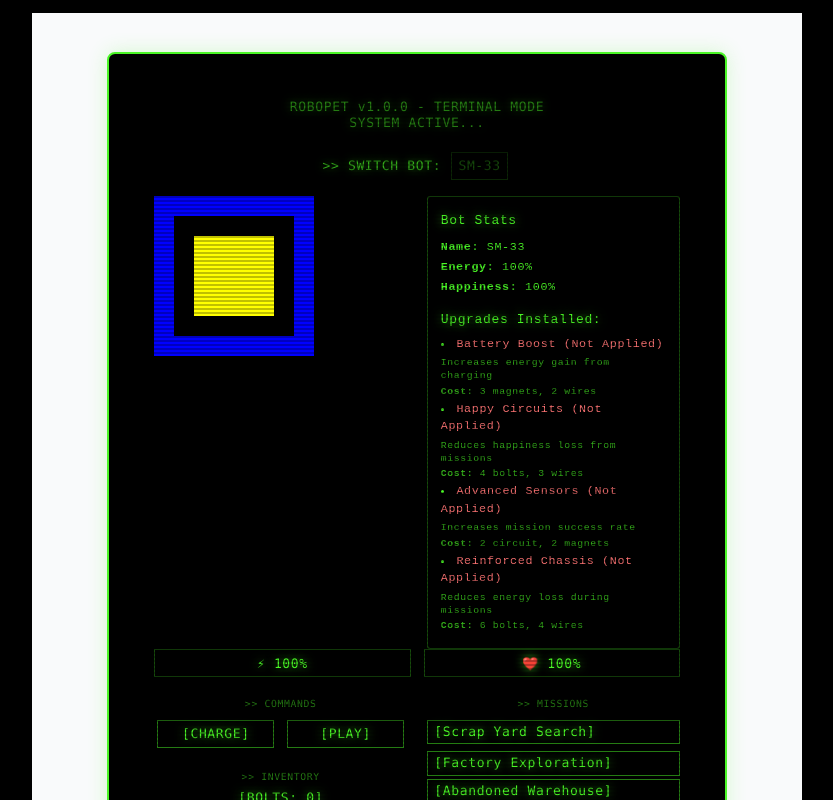
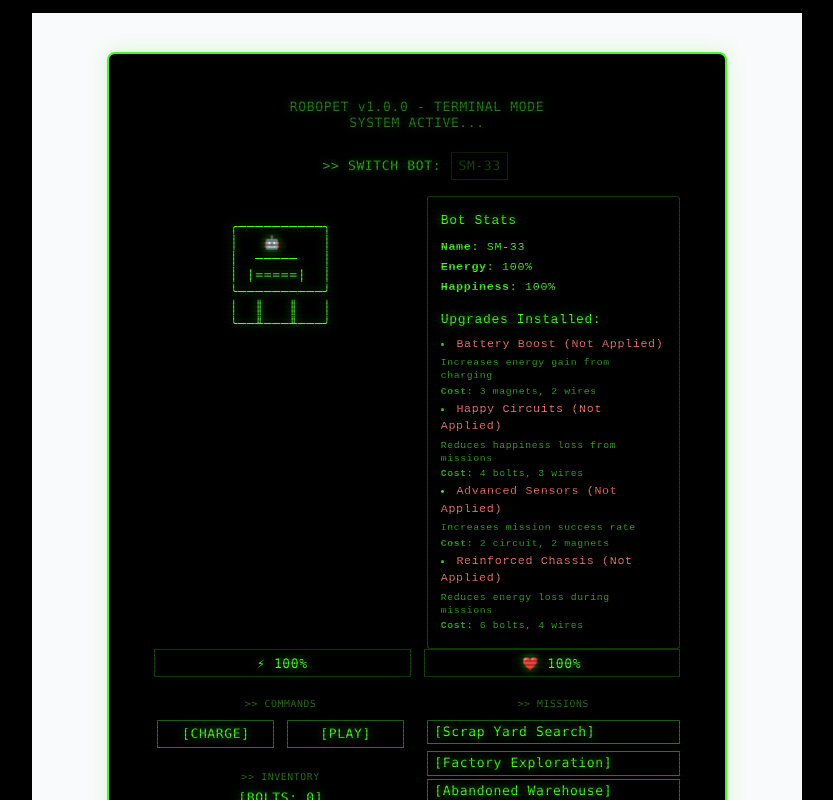
Before and after one commit to marquessam/robot-pet, a Next.js app: page / in a window 1280 px wide. Shown: the top 800 px of the page, without its empty margins (223-1056 px from the left). Built offline with nearby package versions, Linux system fonts and the light colour scheme.

Commit message:
Update RobotPet.tsx

```diff
--- a/src/components/RobotPet.tsx
+++ b/src/components/RobotPet.tsx
@@ -9,7 +9,7 @@ interface Bot {
   upgrades: Upgrade[];
   isOnMission: boolean;
   missionTimeLeft: number | null;
-  pixelData: string[][];  // 16x16 pixel art data
+  asciiArt: string;
 }
 
 interface Resource {
@@ -61,29 +61,26 @@ const defaultUpgrades: Upgrade[] = [
   }
 ];
 
-// Updated Pixel Art Arrays with varied colors
-const botStyle1: string[][] = Array(16).fill(null).map((_, row) =>
-  Array(16).fill(null).map((_, col) => {
-    if(row < 2 || row > 13 || col < 2 || col > 13) return '#00f'; // blue border
-    if(row >= 4 && row <= 11 && col >= 4 && col <= 11) return '#ff0'; // yellow interior
-    return '#000'; // black background
-  })
-);
-
-const botStyle2: string[][] = Array(16).fill(null).map((_, row) =>
-  Array(16).fill(null).map((_, col) =>
-    (row + col) % 2 === 0 ? '#800080' : '#000'
-  )
-);
-
-const botStylesPixel = [botStyle1, botStyle2];
-
 const initialResources: Resource[] = [
   { name: 'bolts', amount: 0 },
   { name: 'magnets', amount: 0 },
   { name: 'wires', amount: 0 },
   { name: 'circuit', amount: 0 }
 ];
+
+// Array of emojis to represent bots
+const botEmojis = ["🤖", "🐱", "🐶", "🦊", "🐻‍❄️"];
+
+// Function to generate ASCII art with an embedded emoji
+const generateAsciiBot = (emoji: string): string => `
+╭──────────╮
+│   ${emoji}     │
+│  ─────   │
+│ |=====|  │
+╰──────────╯
+│  ║   ║   │
+╰──╨───╨───╯
+`;
 
 const RobotPet = () => {
   const [cursorVisible, setCursorVisible] = useState(true);
@@ -97,7 +94,7 @@ const RobotPet = () => {
     upgrades: defaultUpgrades.map(upg => ({ ...upg })),
     isOnMission: false,
     missionTimeLeft: null,
-    pixelData: botStyle1
+    asciiArt: generateAsciiBot("🤖")
   }]);
 
   const [activeBot, setActiveBot] = useState<string>('bot-1');
@@ -216,8 +213,6 @@ const RobotPet = () => {
       ]
     }
   ];
-
-  const getBotPixelData = () => currentBot.pixelData;
 
   const startMission = (mission: Mission) => {
     if (currentBot.energy < mission.requiredBatteryLevel) {
@@ -348,7 +343,8 @@ const RobotPet = () => {
     const newBotId = `bot-${bots.length + 1}`;
     const botNames = ['C3-vxx', 'ZX-12', 'VX-99', 'SM-33'];
     const randomName = botNames[bots.length % botNames.length] + `-${bots.length + 1}`;
-    const randomPixelArt = botStylesPixel[Math.floor(Math.random() * botStylesPixel.length)];
+    const randomEmoji = botEmojis[Math.floor(Math.random() * botEmojis.length)];
+    const asciiArt = generateAsciiBot(randomEmoji);
 
     const newBot: Bot = {
       id: newBotId,
@@ -358,7 +354,7 @@ const RobotPet = () => {
       upgrades: defaultUpgrades.map(upg => ({ ...upg })),
       isOnMission: false,
       missionTimeLeft: null,
-      pixelData: randomPixelArt
+      asciiArt
     };
 
     setBots(prevBots => [...prevBots, newBot]);
@@ -398,19 +394,9 @@ const RobotPet = () => {
             {/* Bot Display Column */}
             <div>
               <div className="relative mb-4">
-                <div className="pixel-art-container">
-                  {getBotPixelData().map((row, rowIndex) => (
-                    <div className="pixel-row" key={rowIndex}>
-                      {row.map((color, colIndex) => (
-                        <div
-                          key={colIndex}
-                          className="pixel"
-                          style={{ backgroundColor: color }}
-                        />
-                      ))}
-                    </div>
-                  ))}
-                </div>
+                <pre className="text-3xl whitespace-pre leading-tight text-center terminal-glow">
+                  {currentBot.asciiArt}
+                </pre>
                 {currentBot.isOnMission && currentBot.missionTimeLeft !== null && (
                   <div className="absolute top-0 right-0 text-xl terminal-glow animate-pulse">
                     T-{currentBot.missionTimeLeft}s
```
